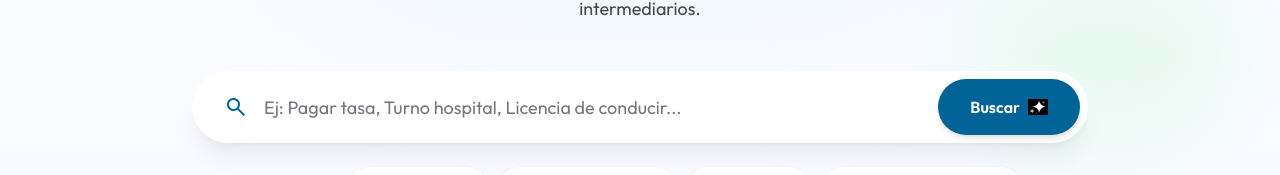
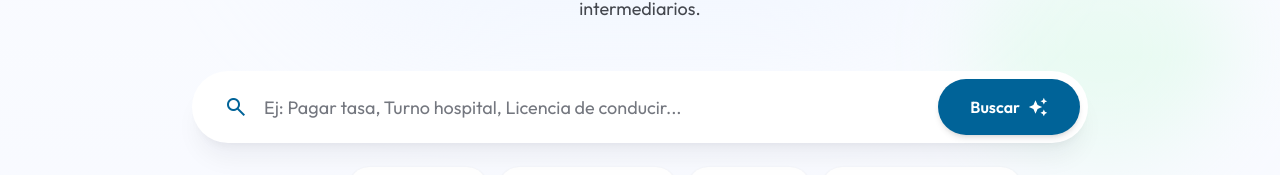
Before and after one commit to dibrand-dev/dibrand-redesign, a Next.js app: page /escobar in a window 1280 px wide. Shown: the part 361-536 px from the top of the page. Built offline with nearby package versions, Linux system fonts and the light colour scheme.

Commit message:
style(escobar): use inline SVG for AI sparkles to ensure perfect rendering

```diff
--- a/app/escobar/_components/Hero.tsx
+++ b/app/escobar/_components/Hero.tsx
@@ -23,9 +23,11 @@ export default function Hero() {
               <span className="material-symbols-outlined text-[32px]">search</span>
             </div>
             <input aria-label="Buscar trámites, tasas, hospitales y servicios de Escobar" className="w-full h-14 bg-transparent text-[#00142f] text-lg placeholder:text-[#74777f] focus:outline-none px-2" placeholder="Ej: Pagar tasa, Turno hospital, Licencia de conducir..." type="search" />
-            <button className="bg-[#006398] text-white px-8 h-14 rounded-full text-base font-semibold hover:bg-[#004a74] transition-colors shrink-0 flex items-center gap-2 shadow-md" type="submit">
+            <button className="bg-[#006398] text-white px-8 h-14 rounded-full text-base font-semibold hover:bg-[#004a74] transition-colors shrink-0 flex items-center gap-2 shadow-md group-focus-within:bg-[#004a74]" type="submit">
               <span>Buscar</span>
-              <img src="/ai-sparkles.png" alt="Búsqueda con IA" className="w-5 h-5 object-contain invert" />
+              <svg xmlns="http://www.w3.org/2000/svg" viewBox="0 0 24 24" fill="currentColor" className="w-5 h-5">
+                <path d="M19 9l1.25-2.75L23 5l-2.75-1.25L19 1l-1.25 2.75L15 5l2.75 1.25L19 9zm-7.5.5L9 4 6.5 9.5 1 12l5.5 2.5L9 20l2.5-5.5L17 12l-5.5-2.5zM19 15l-1.25 2.75L15 19l2.75 1.25L19 23l1.25-2.75L23 19l-2.75-1.25L19 15z" />
+              </svg>
             </button>
           </form>
         </div>
```
Also changed, not shown: public/ai-sparkles.png (deleted).
